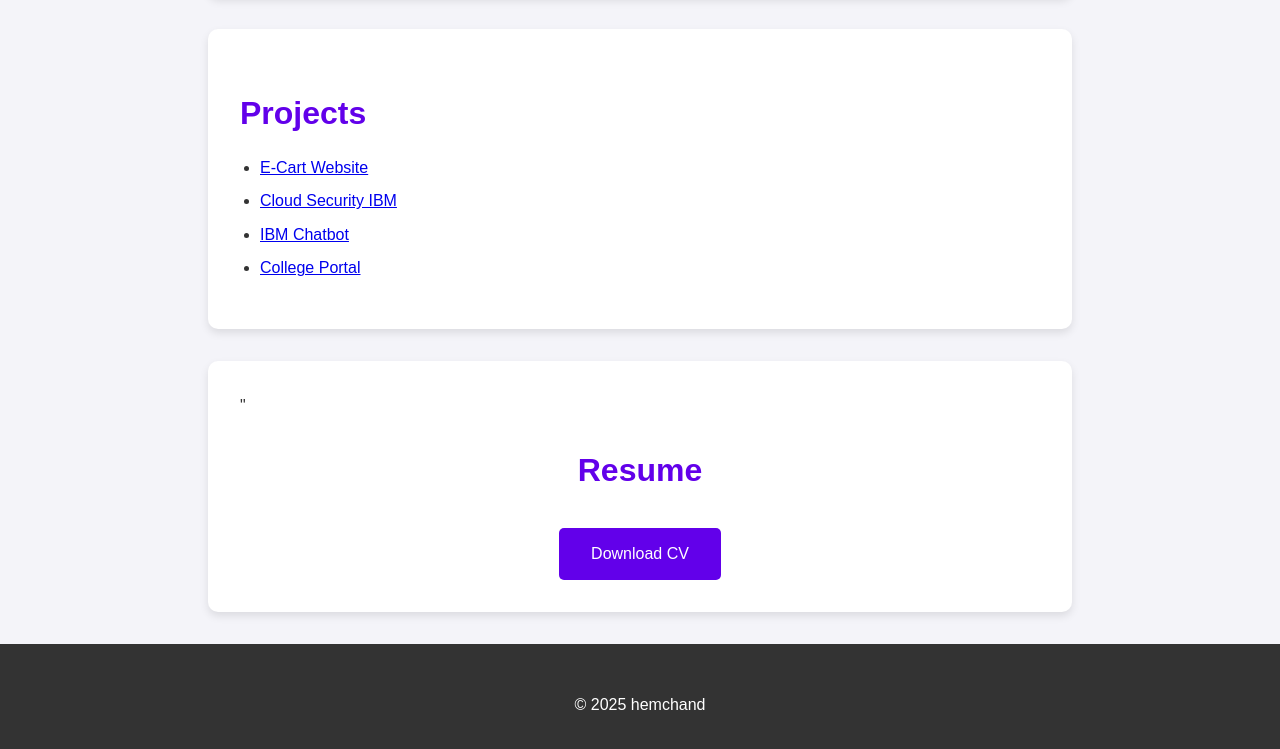
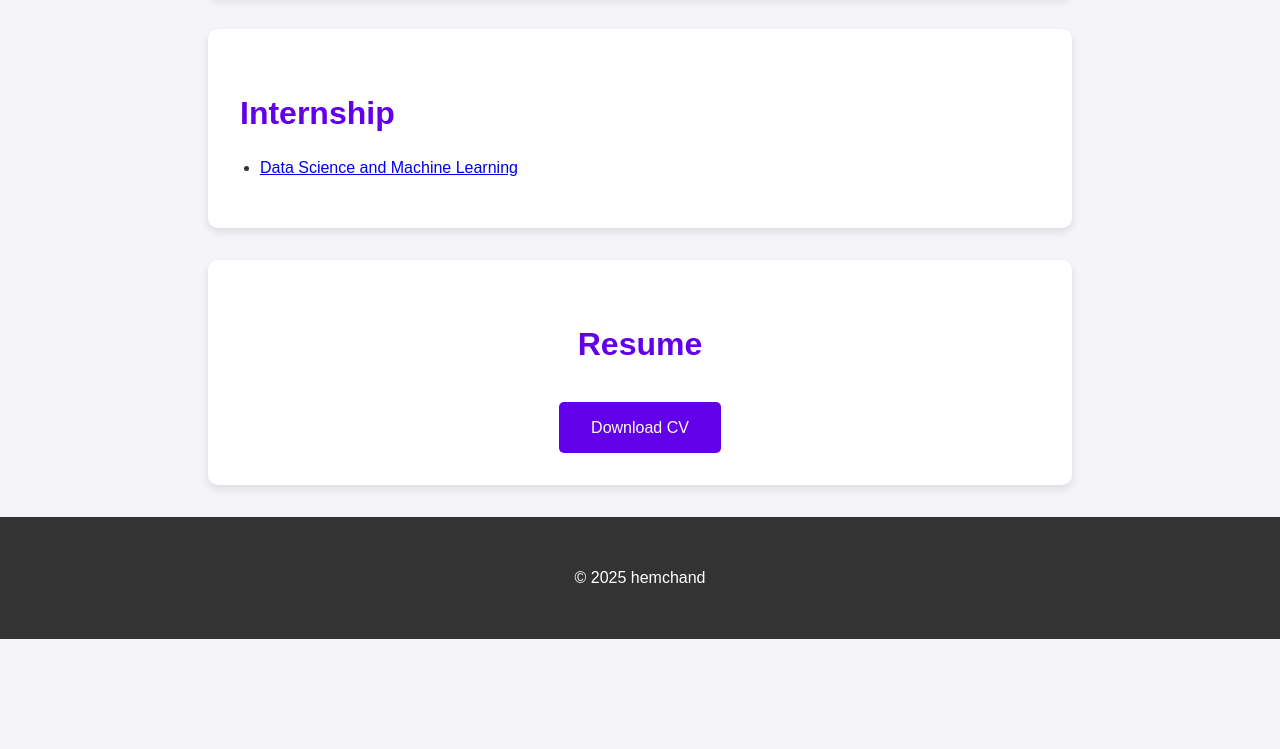
Before and after one commit to hemchandsham/digital-portfolio, a plain HTML site: page index.html in a window 1280 px wide. Shown: the part 1579-2328 px from the top of the page. After the commit the page ends 2218 px from the top, so only its background shows below. Drawn offline with Linux system fonts and the light colour scheme.

Commit message:
Add files via upload

```diff
--- a/index.html
+++ b/index.html
@@ -158,7 +158,7 @@
      		alt="Profile Picture"
      		class="profile-picture">
             <h1>HEMCHAND A</h1>
-            <p>I am a Student</p>
+            <p>I am a Proud Student</p>
         </div>
     </header>
 
@@ -202,18 +202,15 @@
 
     <section id="projects">
         <div class="section-content">
-            <h2>Projects</h2>
+            <h2>Internship</h2>
             <ul>
-                <li><a href="#">E-Cart Website</a></li>
-                <li><a href="#">Cloud Security IBM</a></li>
-                <li><a href="#">IBM Chatbot</a></li>
-                <li><a href="#">College Portal</a></li>
+                <li><a href="Edureka - Internship Certificate.pdf">Data Science and Machine Learning</a></li>
             </ul>
         </div>
     </section>
 
     <section id="resume">
-        <div class="section-content">"
+        <div class="section-content">
             <center>
                 <h2>Resume</h2>
                 <a href="https://drive.google.com/file/d/1TKebb4oo_boH8clOm-4MFu7DuWZ1af_D/view?usp=sharing" target="_blank" class="download-button">Download CV</a>
```
Also changed, not shown: 1 other file.
